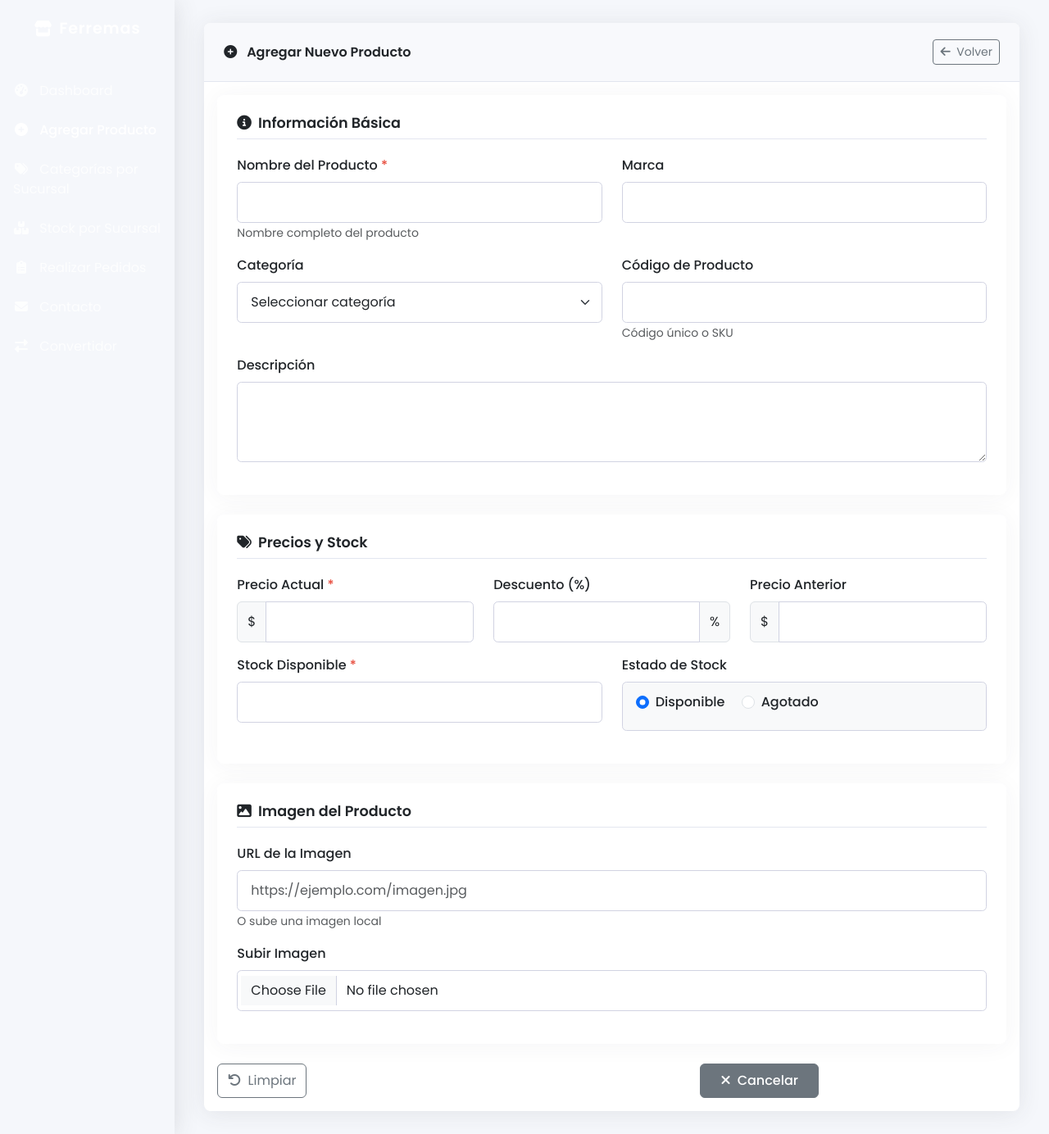
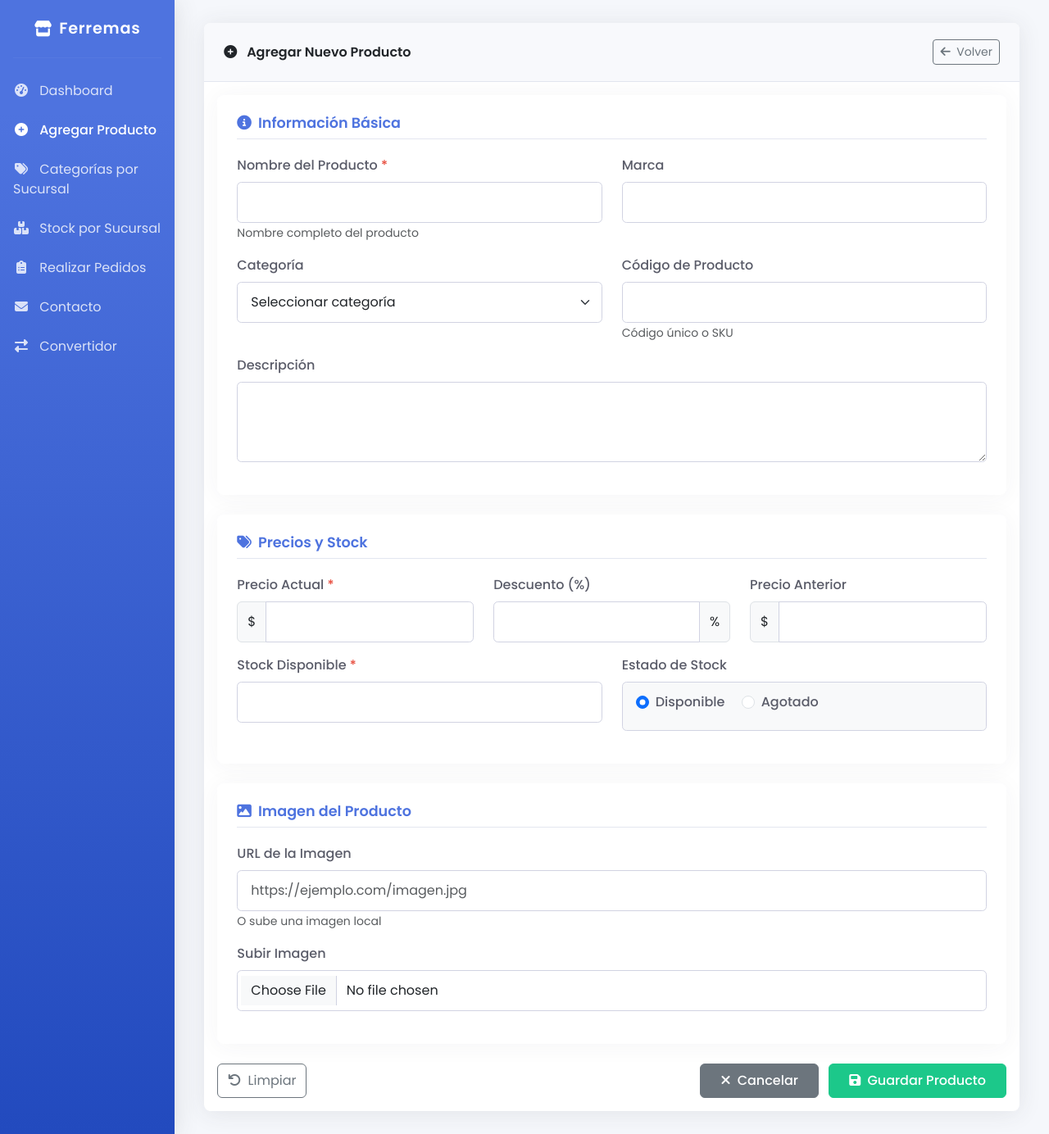
Before and after one commit to EmilyGonzalezU/FerremasApi, a Flask app: template templates/agregar_producto.html in a window 1280 px wide. Shown: the whole page at 82% size. Run offline with Flask 3, Linux system fonts and the light colour scheme; the template is opened without the code that fills it, so the values that code supplies are empty; data comes from the database, SQL or seed files in the repository.

Commit message:
arreglo final

```diff
--- a/templates/agregar_producto.html
+++ b/templates/agregar_producto.html
@@ -10,7 +10,12 @@
     <!-- Google Fonts -->
     <link href="https://fonts.googleapis.com/css2?family=Poppins:wght@300;400;500;600&display=swap" rel="stylesheet">
     <style>
-
+        :root {
+            --primary-color: #4e73df;
+            --secondary-color: #1cc88a;
+            --dark-color: #5a5c69;
+            --light-color: #f8f9fc;
+        }
 
         body {
             font-family: 'Poppins', sans-serif;
```
